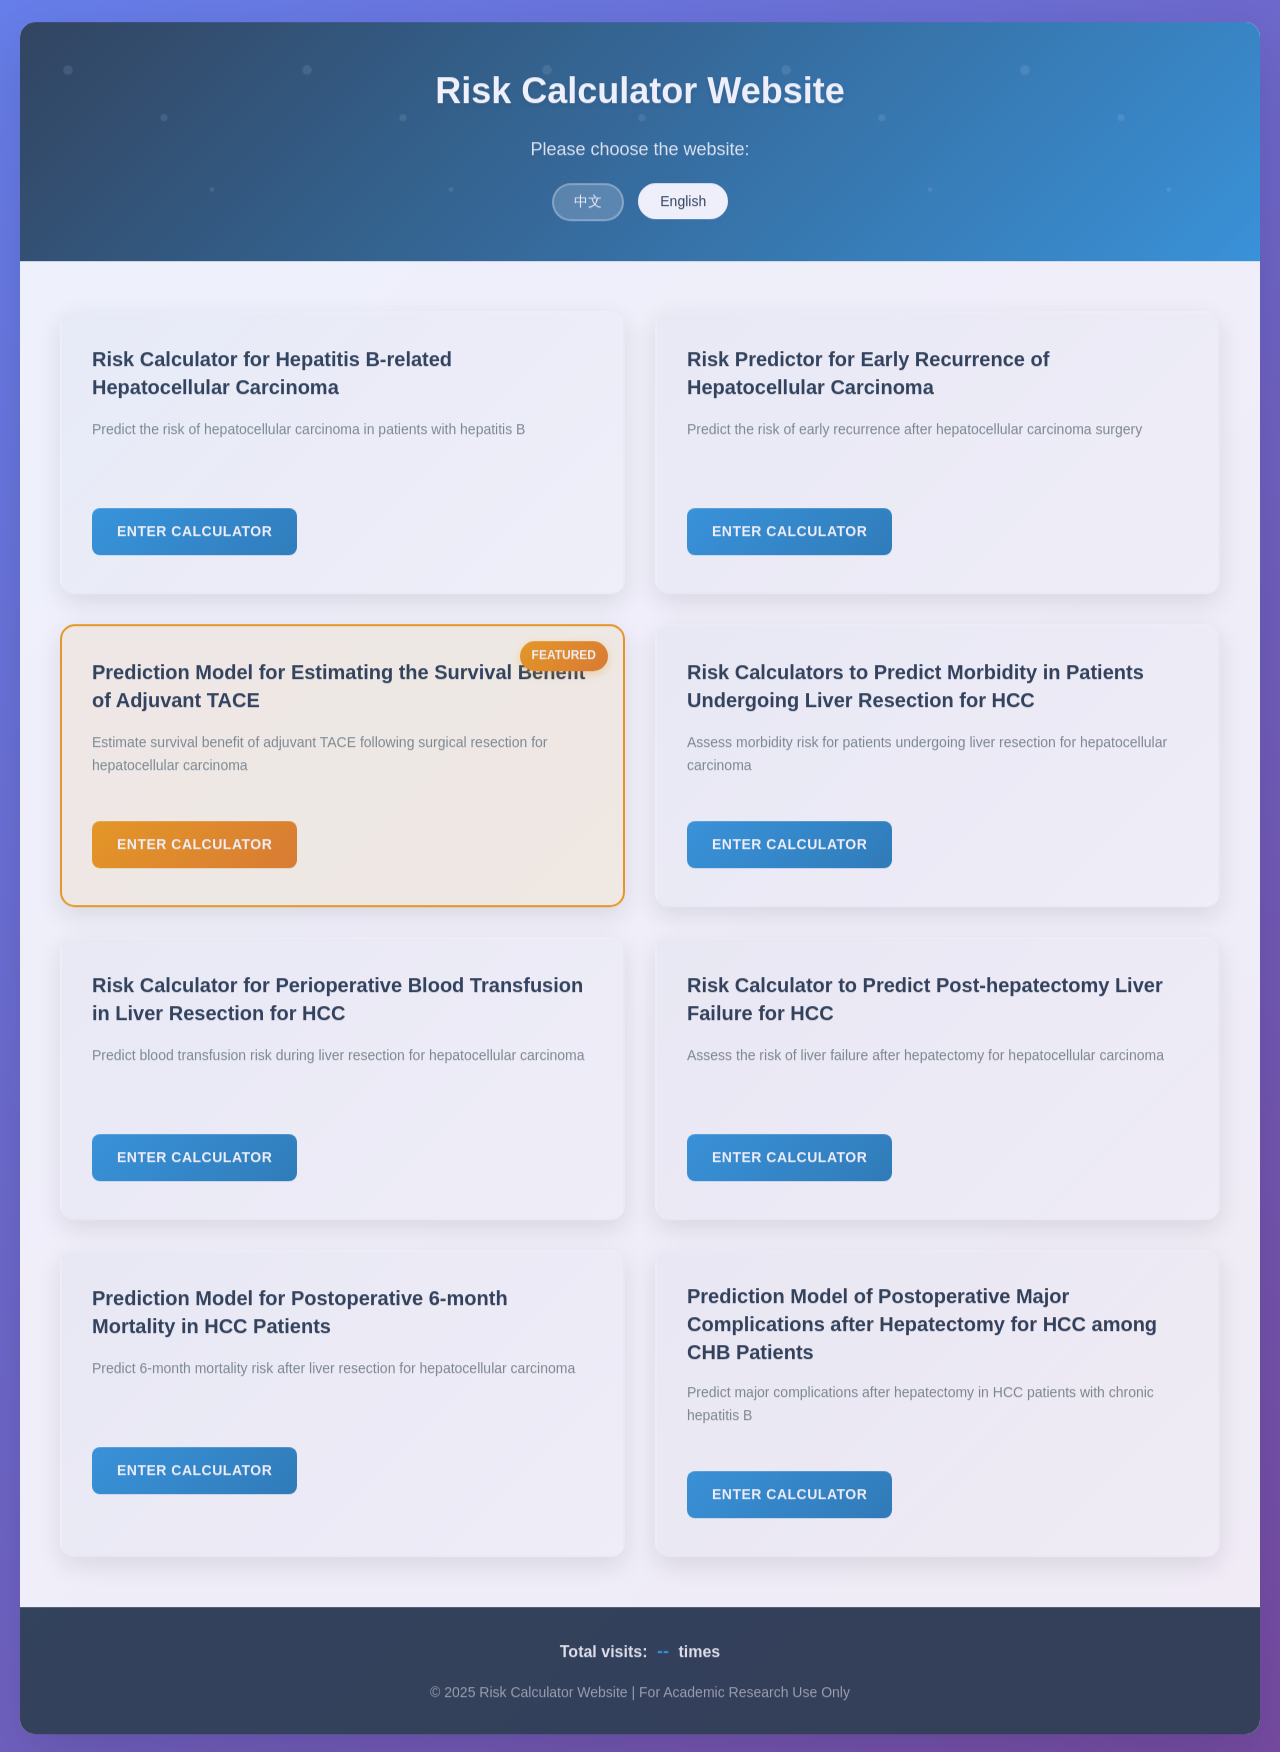
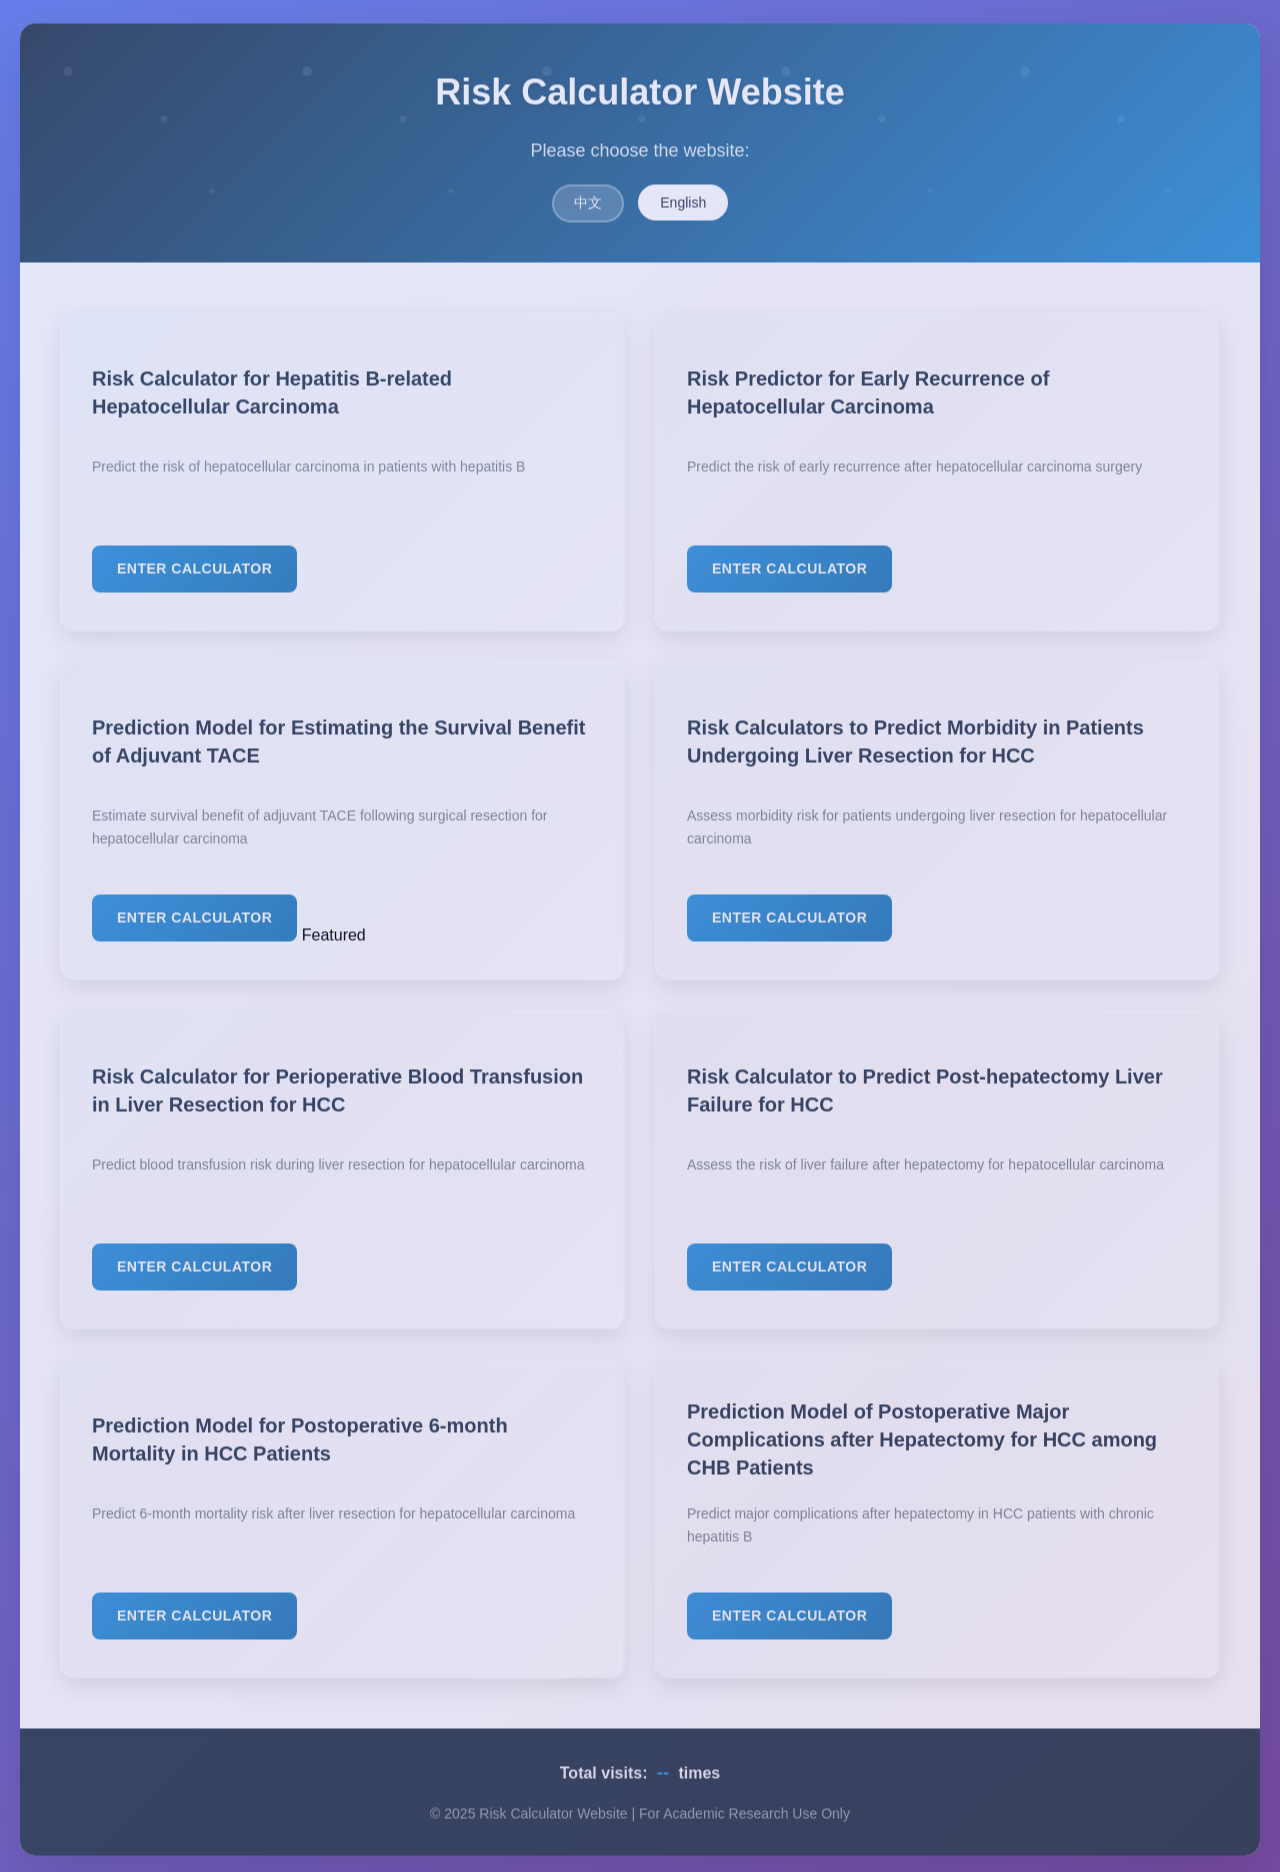

feat: 新增基于 gdm 的预测模型

--- a/main-style.css
+++ b/main-style.css
@@ -149,41 +149,16 @@ body {
   border-color: #3498db;
 }
 
-.calculator-card.featured {
-  background: linear-gradient(135deg, #fef7e7 0%, #fff9e7 100%);
-  border-color: #f39c12;
-  position: relative;
-}
-
-.calculator-card.featured:hover {
-  border-color: #e67e22;
-  transform: translateY(-10px);
-  box-shadow: 0 20px 50px rgba(243, 156, 18, 0.2);
-}
-
-.featured-badge {
-  position: absolute;
-  top: 15px;
-  right: 15px;
-  background: linear-gradient(135deg, #f39c12, #e67e22);
-  color: white;
-  padding: 5px 12px;
-  border-radius: 20px;
-  font-size: 12px;
-  font-weight: 600;
-  text-transform: uppercase;
-  box-shadow: 0 3px 10px rgba(243, 156, 18, 0.3);
-}
-
 .calculator-card h3 {
   font-size: 20px;
   color: #2c3e50;
   margin-bottom: 15px;
   font-weight: 600;
   line-height: 1.4;
-  min-height: 60px;
+  min-height: 96px;
   display: flex;
   align-items: center;
+  overflow-wrap: anywhere;
 }
 
 .calculator-card p {
@@ -229,14 +204,6 @@ body {
 .calc-btn:hover {
   transform: translateY(-2px);
   box-shadow: 0 8px 20px rgba(52, 152, 219, 0.3);
-}
-
-.calc-btn.featured-btn {
-  background: linear-gradient(135deg, #f39c12 0%, #e67e22 100%);
-}
-
-.calc-btn.featured-btn:hover {
-  box-shadow: 0 8px 20px rgba(243, 156, 18, 0.4);
 }
 
 .footer {
